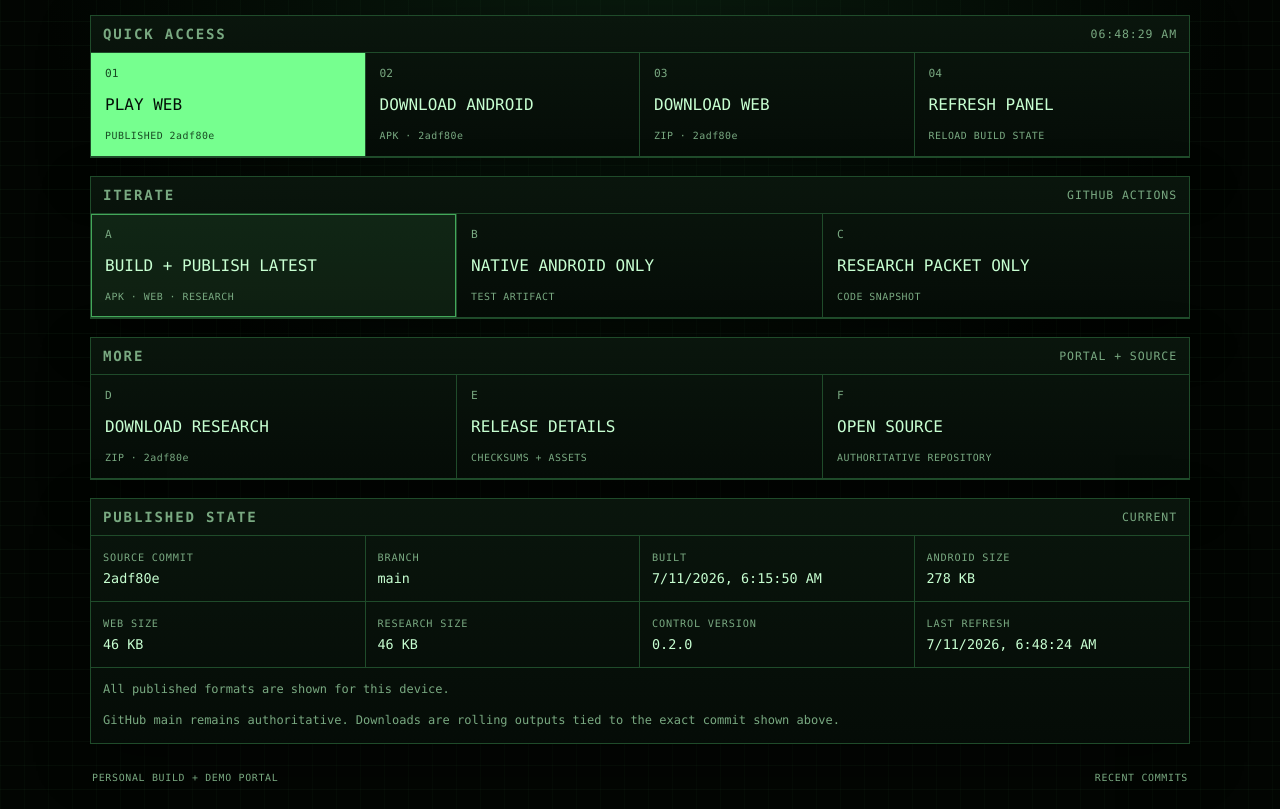
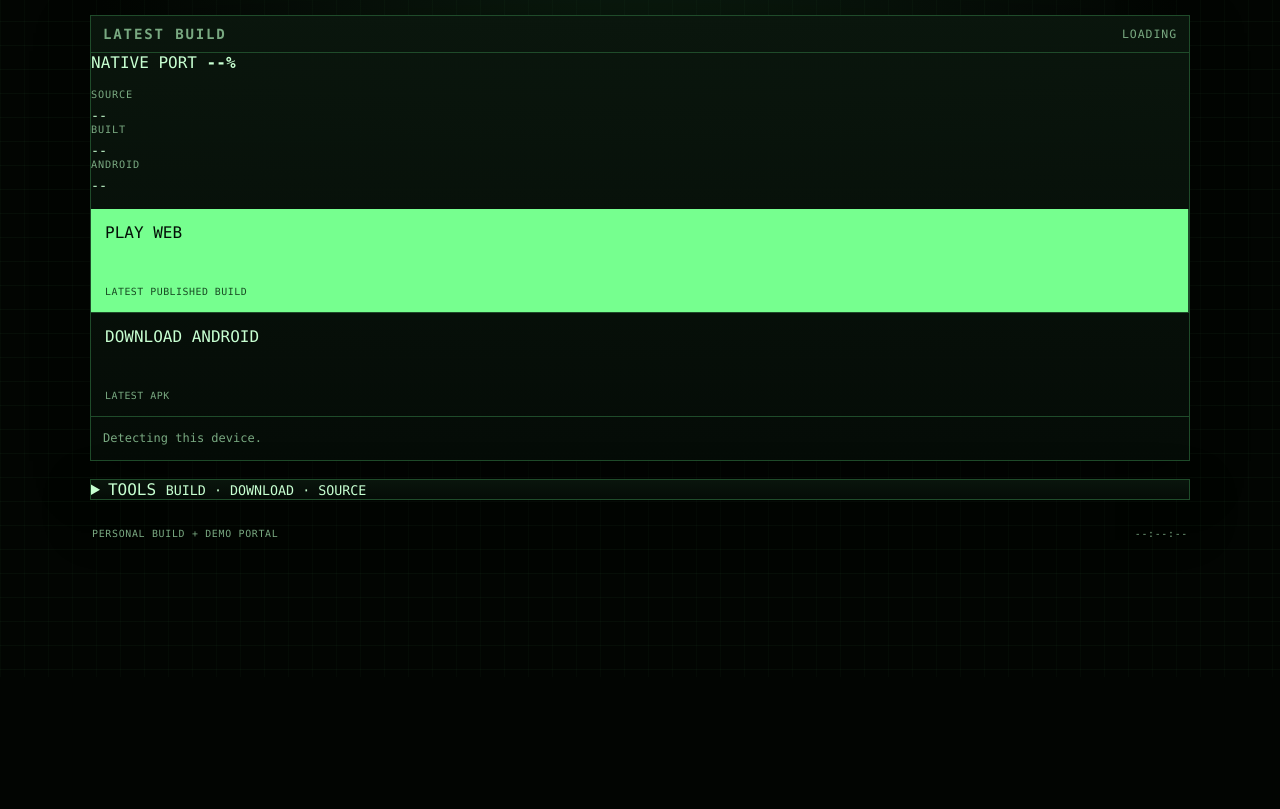
Before and after one commit to indrolend/Digital-breakdown-dev, a plain HTML site: page index.html in a window 1280 px wide. Shown: the part 123-932 px from the top of the page. After the commit the page ends 800 px from the top, so only its background shows below. Drawn offline with Linux system fonts and the light colour scheme.

Commit message:
Simplify Dev Control access page

```diff
--- a/index.html
+++ b/index.html
@@ -4,7 +4,7 @@
   <meta charset="utf-8">
   <meta name="viewport" content="width=device-width, initial-scale=1, viewport-fit=cover">
   <meta name="theme-color" content="#07110a">
-  <meta name="description" content="Personal control center for Digital Breakdown development, builds, downloads, and demos.">
+  <meta name="description" content="Play and download the latest Digital Breakdown development builds.">
   <title>Digital Breakdown Dev</title>
   <link rel="manifest" href="./manifest.webmanifest">
   <link rel="stylesheet" href="./styles.css">
@@ -22,108 +22,64 @@
       </div>
     </header>
 
-    <section class="panel primary-panel" aria-labelledby="quick-title">
+    <section class="panel access-panel" aria-labelledby="access-title">
       <div class="panel-heading">
-        <h2 id="quick-title">QUICK ACCESS</h2>
-        <span id="clock">--:--:--</span>
+        <h2 id="access-title">LATEST BUILD</h2>
+        <span id="manifest-status">LOADING</span>
       </div>
-      <div class="action-grid action-grid-primary">
+      <div class="build-summary">
+        <div class="progress-block">
+          <div class="progress-label">
+            <span>NATIVE PORT</span>
+            <strong id="port-progress-label">--%</strong>
+          </div>
+          <div class="progress-track" aria-hidden="true"><span id="port-progress-bar"></span></div>
+        </div>
+        <dl class="compact-state">
+          <div><dt>SOURCE</dt><dd id="source-commit">--</dd></div>
+          <div><dt>BUILT</dt><dd id="built-at">--</dd></div>
+          <div><dt>ANDROID</dt><dd id="android-size">--</dd></div>
+        </dl>
+      </div>
+      <div class="primary-actions">
         <a id="play-web" class="action action-primary" href="#">
-          <span class="action-key">01</span>
           <span>PLAY WEB</span>
           <small id="play-detail">LATEST PUBLISHED BUILD</small>
         </a>
         <a id="download-android" class="action" href="#">
-          <span class="action-key">02</span>
           <span>DOWNLOAD ANDROID</span>
-          <small id="android-detail">APK</small>
+          <small id="android-detail">LATEST APK</small>
         </a>
-        <a id="download-web" class="action" href="#">
-          <span class="action-key">03</span>
-          <span>DOWNLOAD WEB</span>
-          <small id="web-detail">ZIP</small>
-        </a>
-        <button id="refresh" class="action" type="button">
-          <span class="action-key">04</span>
-          <span>REFRESH PANEL</span>
-          <small>RELOAD BUILD STATE</small>
-        </button>
       </div>
+      <p id="device-note" class="notice">Detecting this device.</p>
     </section>
 
-    <section class="panel" aria-labelledby="build-title">
-      <div class="panel-heading">
-        <h2 id="build-title">ITERATE</h2>
-        <span>GITHUB ACTIONS</span>
-      </div>
+    <details class="panel tools-panel">
+      <summary>
+        <span>TOOLS</span>
+        <small>BUILD · DOWNLOAD · SOURCE</small>
+      </summary>
       <div class="action-grid">
-        <a id="publish-latest" class="action action-emphasis" href="#" target="_blank" rel="noreferrer">
-          <span class="action-key">A</span>
-          <span>BUILD + PUBLISH LATEST</span>
-          <small>APK · WEB · RESEARCH</small>
-        </a>
-        <a id="build-native" class="action" href="#" target="_blank" rel="noreferrer">
-          <span class="action-key">B</span>
-          <span>NATIVE ANDROID ONLY</span>
-          <small>TEST ARTIFACT</small>
-        </a>
-        <a id="build-research" class="action" href="#" target="_blank" rel="noreferrer">
-          <span class="action-key">C</span>
-          <span>RESEARCH PACKET ONLY</span>
-          <small>CODE SNAPSHOT</small>
-        </a>
-      </div>
-    </section>
-
-    <section class="panel" aria-labelledby="download-title">
-      <div class="panel-heading">
-        <h2 id="download-title">MORE</h2>
-        <span>PORTAL + SOURCE</span>
-      </div>
-      <div class="action-grid">
-        <a id="download-research" class="action" href="#">
-          <span class="action-key">D</span>
-          <span>DOWNLOAD RESEARCH</span>
-          <small id="research-detail">ZIP</small>
-        </a>
-        <a id="releases" class="action" href="#" target="_blank" rel="noreferrer">
-          <span class="action-key">E</span>
-          <span>RELEASE DETAILS</span>
-          <small>CHECKSUMS + ASSETS</small>
-        </a>
-        <a id="game-repo" class="action" href="#" target="_blank" rel="noreferrer">
-          <span class="action-key">F</span>
-          <span>OPEN SOURCE</span>
-          <small>AUTHORITATIVE REPOSITORY</small>
-        </a>
-      </div>
-    </section>
-
-    <section class="panel info-panel" aria-labelledby="state-title">
-      <div class="panel-heading">
-        <h2 id="state-title">PUBLISHED STATE</h2>
-        <span id="manifest-status">LOADING</span>
+        <a id="publish-latest" class="action action-emphasis" href="#" target="_blank" rel="noreferrer"><span>PUBLISH LATEST</span><small>APK · WEB · RESEARCH</small></a>
+        <a id="build-native" class="action" href="#" target="_blank" rel="noreferrer"><span>NATIVE TEST BUILD</span><small>GITHUB ARTIFACT</small></a>
+        <a id="download-web" class="action" href="#"><span>DOWNLOAD WEB</span><small id="web-detail">OFFLINE ZIP</small></a>
+        <a id="download-research" class="action" href="#"><span>DOWNLOAD RESEARCH</span><small id="research-detail">CODE SNAPSHOT</small></a>
+        <a id="releases" class="action" href="#" target="_blank" rel="noreferrer"><span>RELEASE DETAILS</span><small>CHECKSUMS + ASSETS</small></a>
+        <a id="game-repo" class="action" href="#" target="_blank" rel="noreferrer"><span>OPEN SOURCE</span><small>AUTHORITATIVE REPOSITORY</small></a>
+        <a id="commits" class="action" href="#" target="_blank" rel="noreferrer"><span>RECENT COMMITS</span><small>MAIN HISTORY</small></a>
       </div>
       <dl class="state-grid">
-        <div><dt>SOURCE COMMIT</dt><dd id="source-commit">--</dd></div>
         <div><dt>BRANCH</dt><dd id="branch-name">--</dd></div>
-        <div><dt>BUILT</dt><dd id="built-at">--</dd></div>
-        <div><dt>ANDROID SIZE</dt><dd id="android-size">--</dd></div>
         <div><dt>WEB SIZE</dt><dd id="web-size">--</dd></div>
         <div><dt>RESEARCH SIZE</dt><dd id="research-size">--</dd></div>
-        <div><dt>CONTROL VERSION</dt><dd id="control-version">--</dd></div>
-        <div><dt>LAST REFRESH</dt><dd id="last-refresh">--</dd></div>
+        <div><dt>CONTROL</dt><dd id="control-version">--</dd></div>
+        <div><dt>LAST CHECK</dt><dd id="last-refresh">--</dd></div>
+        <div><dt>AUTO REFRESH</dt><dd>30 SEC</dd></div>
       </dl>
-      <p id="device-note" class="notice">Detecting this device.</p>
-      <p class="notice">GitHub main remains authoritative. Downloads are rolling outputs tied to the exact commit shown above.</p>
-    </section>
+    </details>
 
-    <footer>
-      <span>PERSONAL BUILD + DEMO PORTAL</span>
-      <a id="commits" href="#" target="_blank" rel="noreferrer">RECENT COMMITS</a>
-    </footer>
+    <footer><span>PERSONAL BUILD + DEMO PORTAL</span><span id="clock">--:--:--</span></footer>
   </main>
-
   <script src="./config.js"></script>
   <script src="./app.js"></script>
 </body>
```
